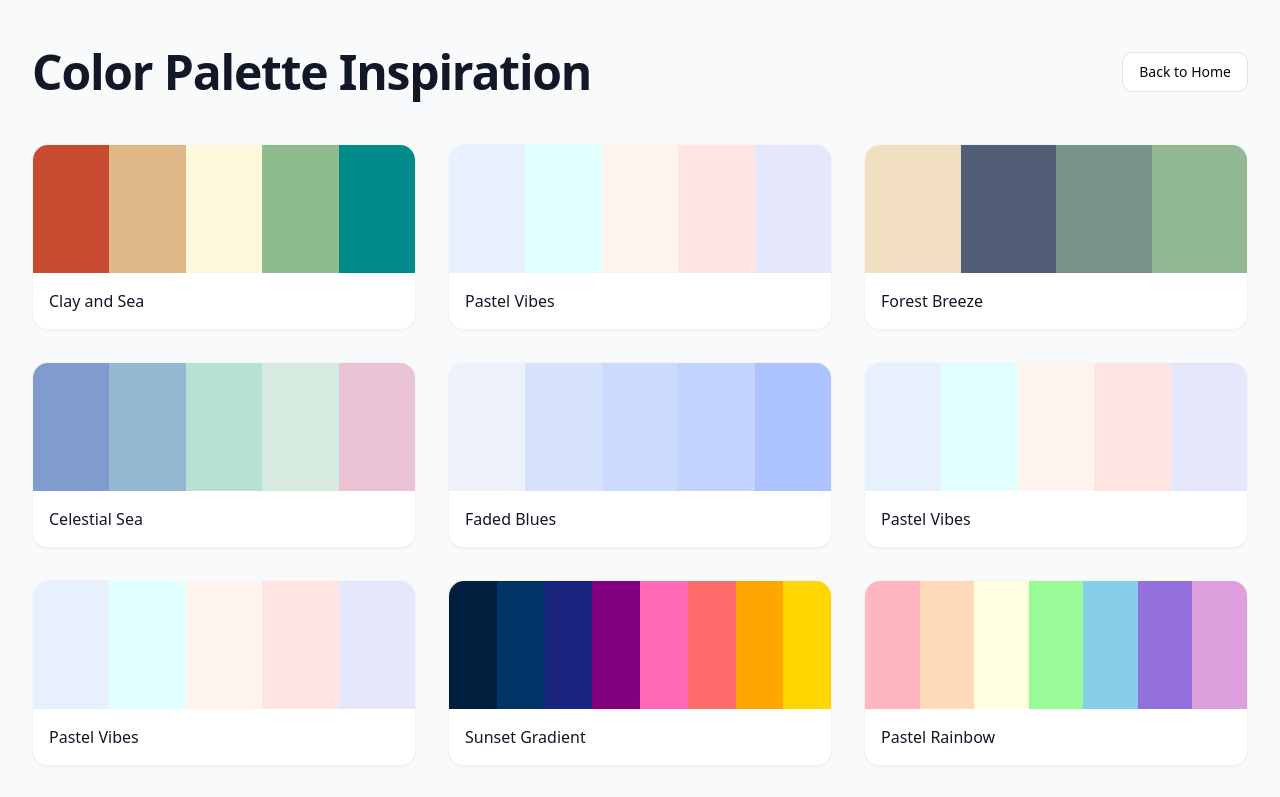
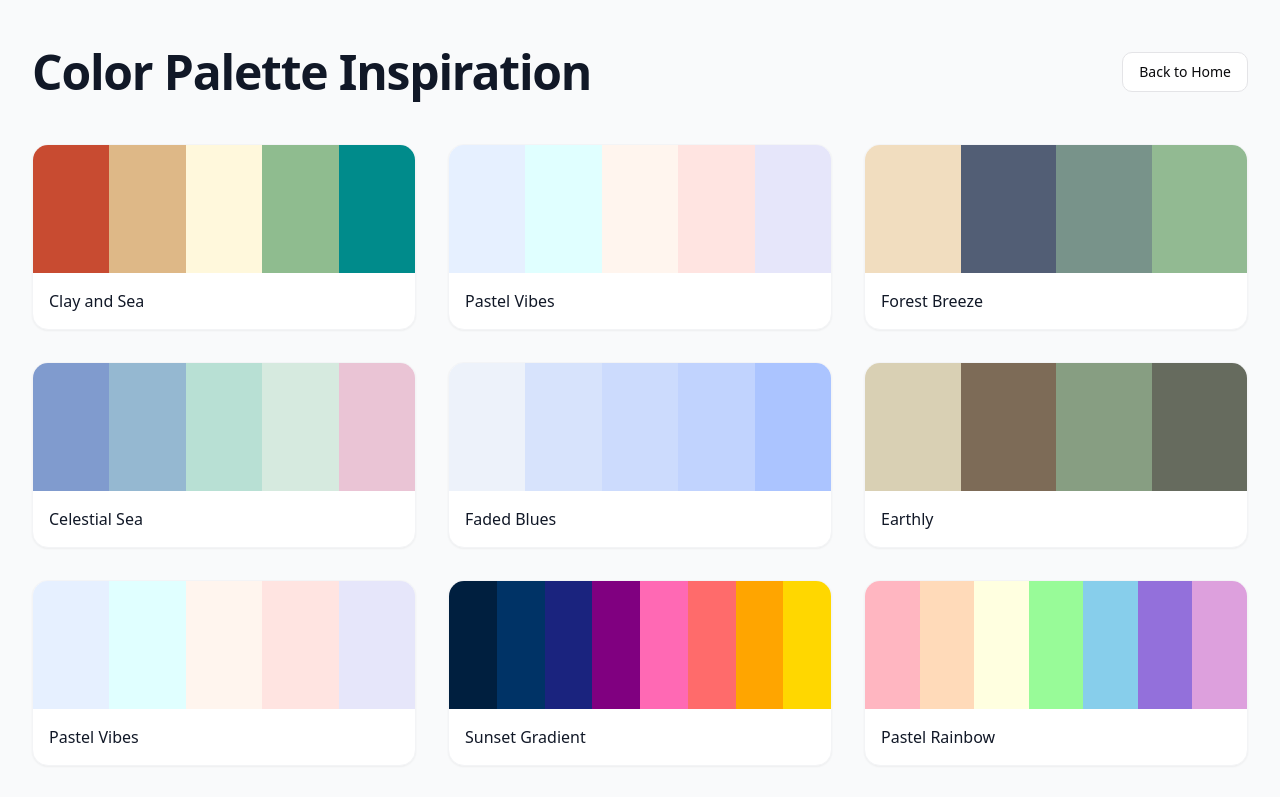
Before and after one commit to priyankasoni930/Color-Fusion, a React (Vite) app: page /palettes in a window 1280 px wide. Shown: the top 797 px of the page. Built offline with nearby package versions, Linux system fonts and the light colour scheme.

Commit message:
Update ColorPalettes.tsx

```diff
--- a/src/pages/ColorPalettes.tsx
+++ b/src/pages/ColorPalettes.tsx
@@ -41,9 +41,9 @@ const colorPalettes: ColorPalette[] = [
     colors: ["#edf2fa", "#d7e3fc", "#ccdbfd", "#c1d3fe", "#abc4ff"],
   },
   {
-    name: "Pastel Vibes",
+    name: "Earthly",
     likes: 784,
-    colors: ["#E6F0FF", "#E0FFFF", "#FFF5EE", "#FFE4E1", "#E6E6FA"],
+    colors: ["#d9d0b4", "#7d6b57", "#879e82", "#666b5e"],
   },
   {
     name: "Pastel Vibes",
```
